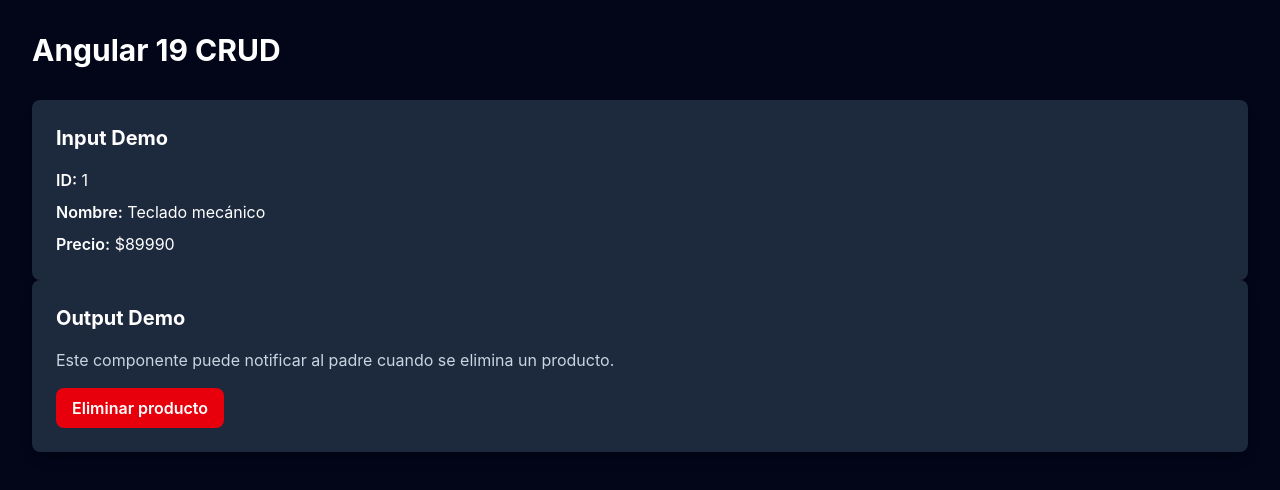
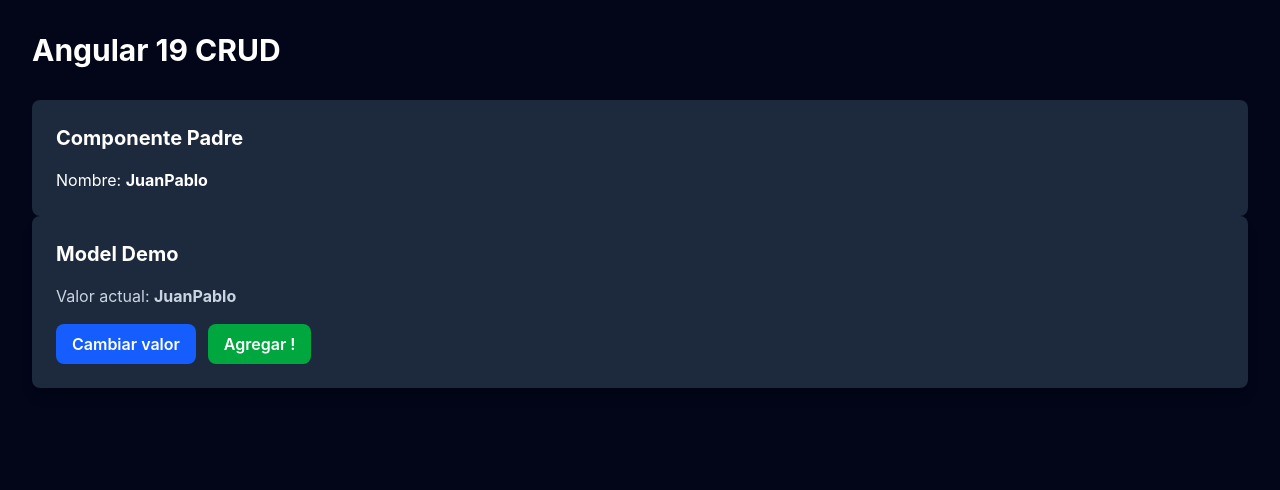
Before and after one commit to zlSiro/Angular_Evolution_lab, an Angular app in the folder angular19_crud/: page / in a window 1280 px wide. Shown: the top 490 px of the page. Built offline with nearby package versions, Linux system fonts and the light colour scheme.

Commit message:
feat: agregar componente ModelDemo con funcionalidad de cambio y adición de valor

```diff
--- a/angular19_crud/src/app/app.component.html
+++ b/angular19_crud/src/app/app.component.html
@@ -4,17 +4,36 @@
     Angular 19 CRUD
   </h1>
 
-  <app-input-demo
+  <!-- <app-input-demo
     [product]="{
       id: 1,
       name: 'Teclado mecánico',
       price: 89990
     }"
-  />
+  /> -->
 
-  <app-output-demo
+  <!-- <app-output-demo
     (productDeleted)="onProductDeleted($event)"
-  />
+  /> -->
+
+  <div class="rounded-lg bg-slate-800 p-6 text-white">
+
+    <h2 class="mb-4 text-xl font-bold">
+      Componente Padre
+    </h2>
+
+    <p>
+      Nombre:
+      <span class="font-bold">
+        {{ name }}
+      </span>
+    </p>
+
+  </div>
+
+    <app-model-demo
+      [(value)]="name"
+    />
 
 </main>
 
--- a/angular19_crud/src/app/app.component.ts
+++ b/angular19_crud/src/app/app.component.ts
@@ -2,10 +2,11 @@
 import { RouterOutlet } from '@angular/router';
 import { InputDemoComponent } from './components/input-demo/input-demo.component';
 import { OutputDemoComponent } from './components/output-demo/output-demo.component';
+import { ModelDemoComponent } from './components/model-demo/model-demo.component';
 
 @Component({
   selector: 'app-root',
-  imports: [RouterOutlet, InputDemoComponent, OutputDemoComponent],
+  imports: [RouterOutlet, ModelDemoComponent],
   templateUrl: './app.component.html',
   styleUrl: './app.component.css'
 })
@@ -17,4 +18,5 @@
     console.log('Producto eliminado:', productId);
   }
 
+  name = 'JuanPablo';
 }
--- a/angular19_crud/src/app/components/model-demo/model-demo.component.html
+++ b/angular19_crud/src/app/components/model-demo/model-demo.component.html
@@ -1 +1,34 @@
-<p>model-demo works!</p>
+<div class="rounded-lg bg-slate-800 p-6 text-white shadow-lg">
+
+  <h2 class="mb-4 text-xl font-bold">
+    Model Demo
+  </h2>
+
+  <p class="mb-4 text-slate-300">
+    Valor actual:
+    <span class="font-bold">
+      {{ value() }}
+    </span>
+  </p>
+
+  <div class="flex gap-3">
+
+    <button
+      type="button"
+      (click)="changeValue()"
+      class="rounded-lg bg-blue-600 px-4 py-2 font-semibold hover:bg-blue-500"
+    >
+      Cambiar valor
+    </button>
+
+    <button
+      type="button"
+      (click)="appendValue()"
+      class="rounded-lg bg-green-600 px-4 py-2 font-semibold hover:bg-green-500"
+    >
+      Agregar !
+    </button>
+
+  </div>
+
+</div>
--- a/angular19_crud/src/app/components/model-demo/model-demo.component.ts
+++ b/angular19_crud/src/app/components/model-demo/model-demo.component.ts
@@ -1,4 +1,4 @@
-import { Component } from '@angular/core';
+import { Component, model } from '@angular/core';
 
 @Component({
   selector: 'app-model-demo',
@@ -8,4 +8,24 @@
 })
 export class ModelDemoComponent {
 
+  // Angular 18:
+  // @Input() value = '';
+  // @Output() valueChange = new EventEmitter<string>();
+
+  // Angular 19:
+  // model() estable desde Angular 19.
+  //
+  // Reemplaza el patrón combinado de @Input() + @Output()
+  // cuando necesitamos comunicación bidireccional.
+  value = model<string>('');
+
+  changeValue(): void {
+    this.value.set('Valor cambiado desde el hijo');
+  }
+
+  appendValue(): void {
+    this.value.update(currentValue => {
+      return currentValue + '!';
+    });
+  }
 }
```
